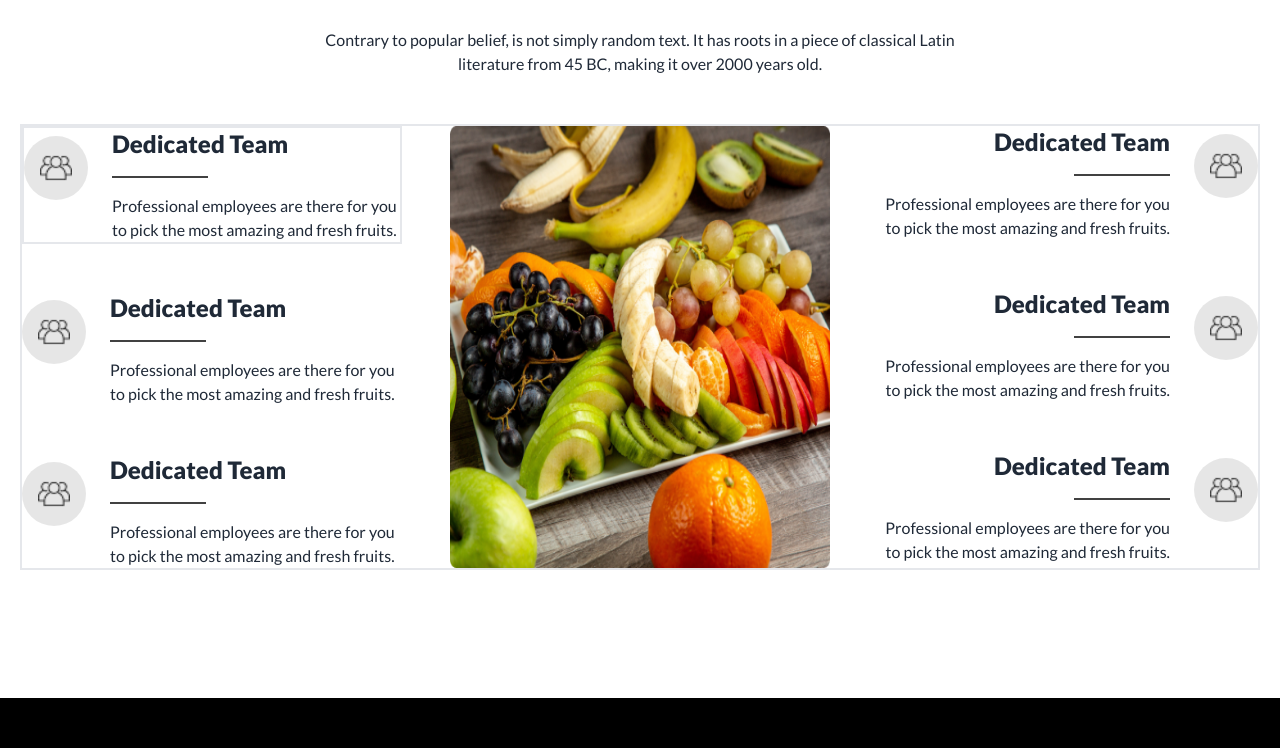
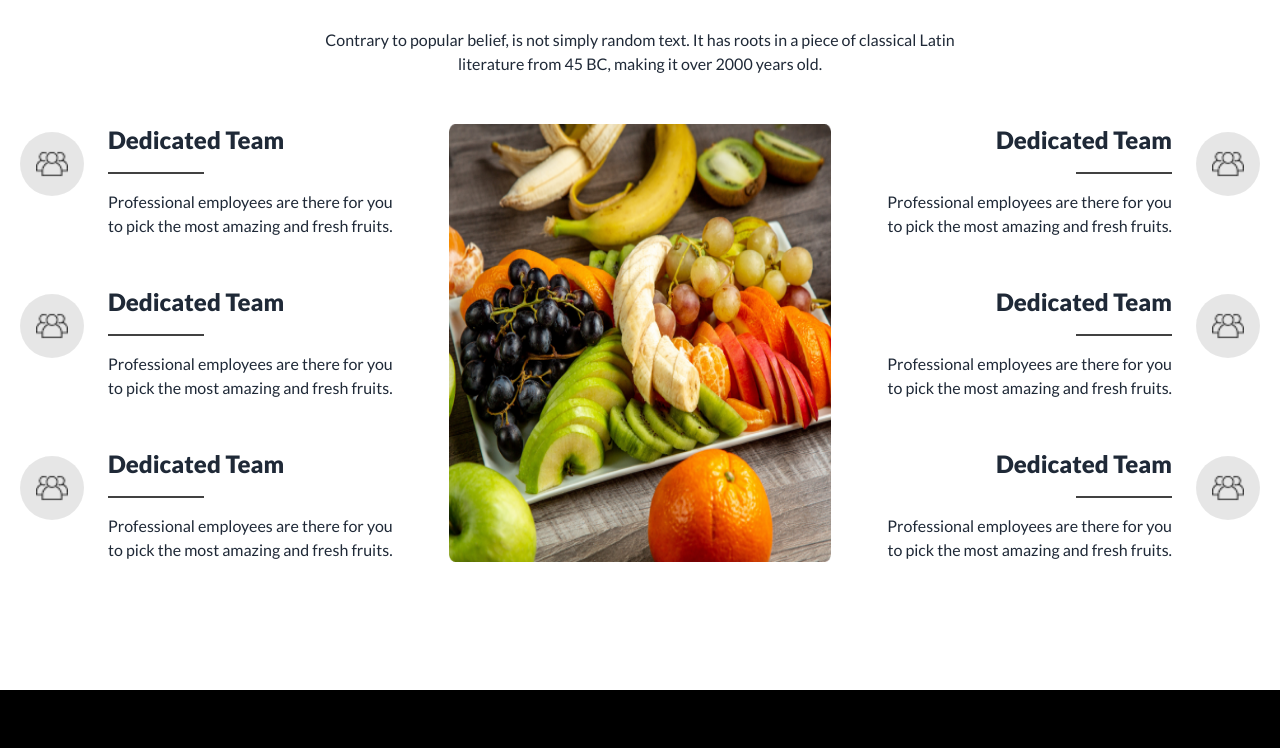
Before and after one commit to AdityaChowdhury2/fruit-mandi, a plain HTML site: page index.html in a window 1280 px wide. Shown: the part 2672-3420 px from the top of the page. Drawn offline with nearby package versions, Linux system fonts and the light colour scheme.

Commit message:
why choose us trying differently

```diff
--- a/index.html
+++ b/index.html
@@ -747,16 +747,15 @@
             <p class="max-w-2xl mx-auto text-center">Contrary to popular belief, is not simply random text. It has roots
                 in a piece of classical Latin literature from 45 BC, making it over 2000 years old.</p>
         </div>
-        <div class="flex flex-col lg:flex-row border-2 gap-12">
+        <div class="flex flex-col lg:flex-row gap-12">
             <div class="w-1/2 space-y-12 flex-1">
-                <div class="flex  gap-6 border-2">
+                <div class="flex  gap-6 ">
                     <img class="mask mask-circle bg-[#1212121a] p-4 h-16 w-16 mt-2" src="./images/group.png" />
                     <div class=" space-y-4">
                         <h3 class="text-2xl font-extrabold">Dedicated Team</h3>
                         <div>
                             <div class="w-24 border-b-2 border-[#121212cc]"></div>
                         </div>
-
                         <p>Professional employees are there for you to pick the most amazing and fresh fruits.</p>
                     </div>
                 </div>
@@ -797,13 +796,11 @@
                     </div>
                     <img class="mask mask-circle bg-[#1212121a] p-4 h-16 w-16 mt-2" src="./images/group.png" />
                 </div>
-                <div class="flex flex-row gap-6">
-                    <div class=" flex flex-col  space-y-4 items-end">
+                <div class="flex flex-row gap-6 text-right">
+                    <div class=" flex flex-col space-y-4 items-end">
                         <h3 class="text-2xl font-extrabold">Dedicated Team</h3>
-                        <div>
-                            <div class="w-24 block border-b-2 border-[#121212cc]"></div>
-                        </div>
-                        <p class="text-end">Professional employees are there for you to pick the most amazing and fresh
+                        <div class="w-24 border-b-2 border-[#121212cc]"></div>
+                        <p>Professional employees are there for you to pick the most amazing and fresh
                             fruits.</p>
                     </div>
                     <img class="mask mask-circle bg-[#1212121a] p-4 h-16 w-16 mt-2" src="./images/group.png" />
```
